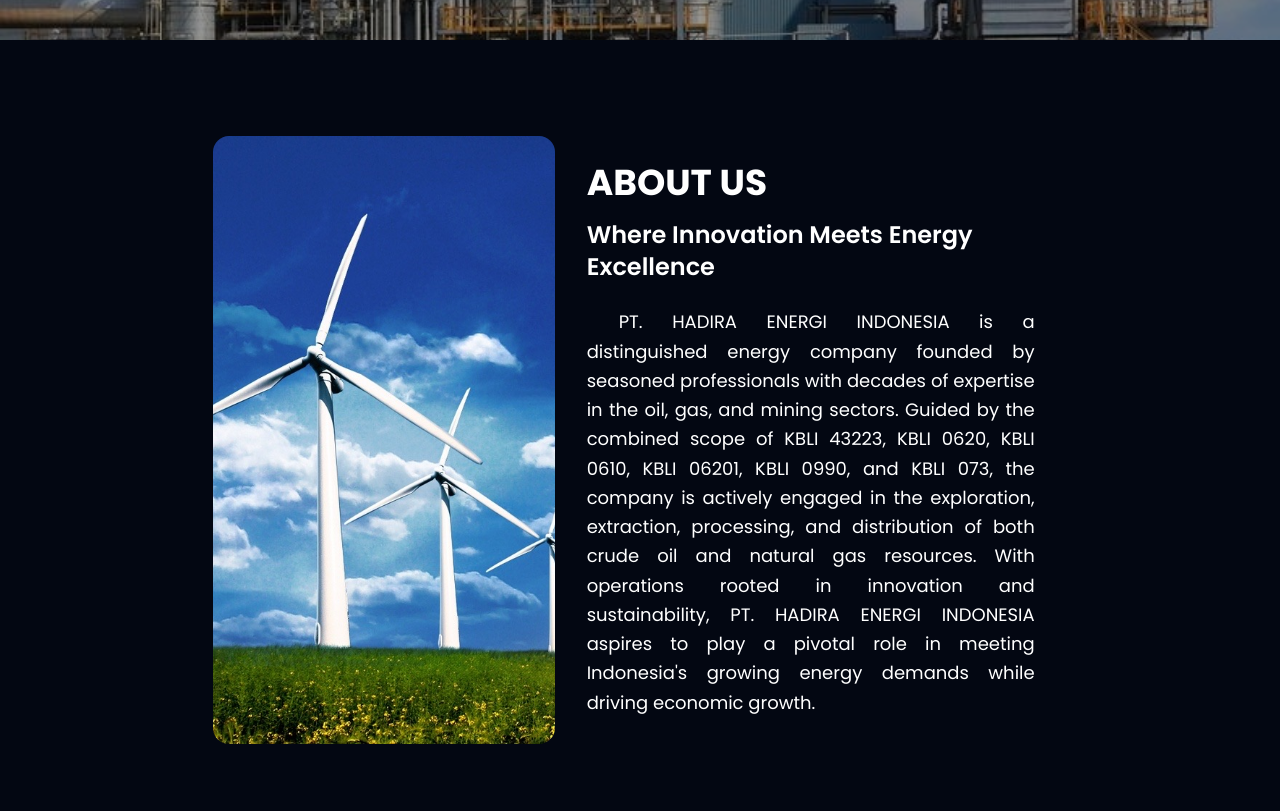
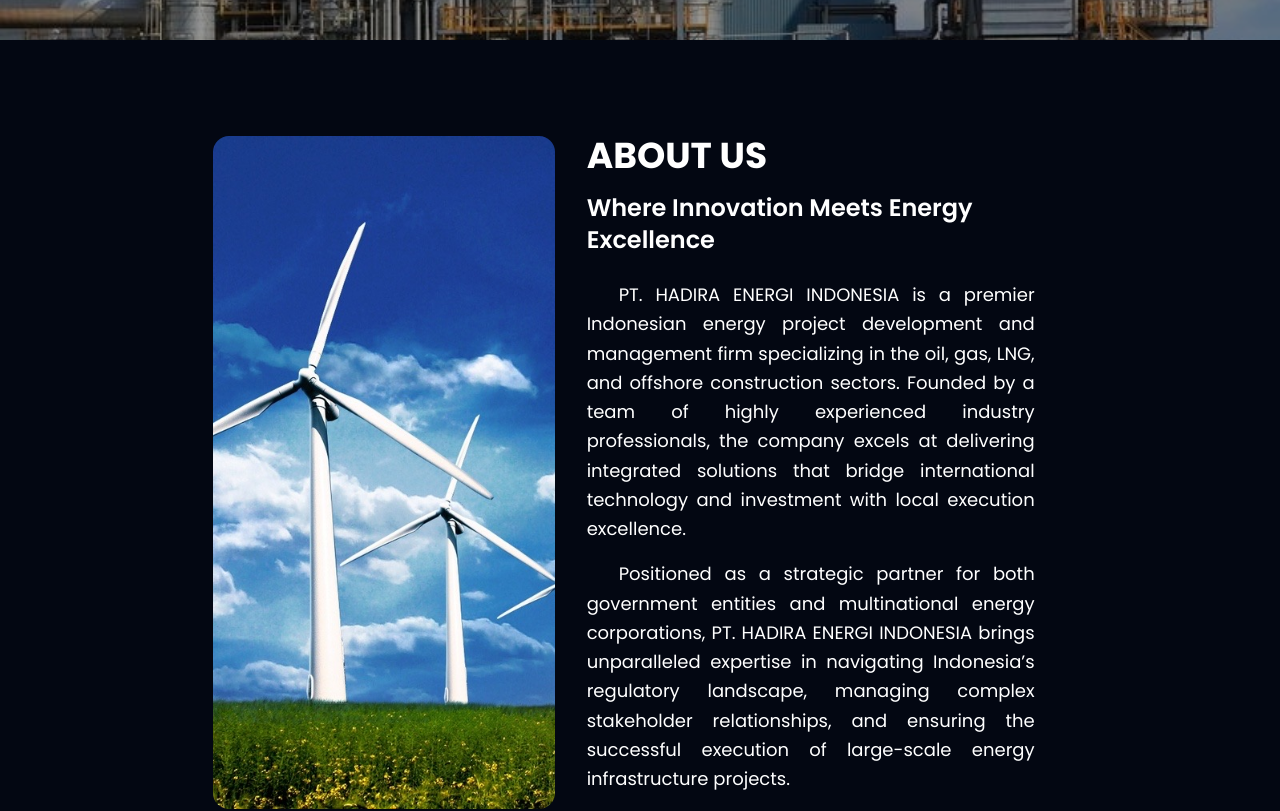
Before and after one commit to Firosmalik000/handira-minergi-nusantara, a Next.js app: page / in a window 1280 px wide. Shown: the part 760-1571 px from the top of the page. Built offline with nearby package versions, Linux system fonts and the light colour scheme.

Commit message:
Update About.tsx

```diff
--- a/src/section/About.tsx
+++ b/src/section/About.tsx
@@ -9,29 +9,41 @@
 
   const content = {
 		en: {
-      title: 'ABOUT US',
-      tag: 'Where Innovation Meets Energy Excellence',
-      description: `PT. HADIRA ENERGI INDONESIA is a distinguished energy company founded by seasoned professionals with decades of expertise in the oil, gas, and mining sectors. Guided by the combined scope of KBLI 43223, KBLI 0620, KBLI 0610, KBLI 06201, KBLI 0990, and KBLI 073, the company is actively engaged in the exploration, extraction, processing, and distribution of both crude oil and natural gas resources. With operations rooted in innovation and sustainability, PT. HADIRA ENERGI INDONESIA aspires to play a pivotal role in meeting Indonesia's growing energy demands while driving economic growth.`,
+			title: "ABOUT US",
+			tag: "Where Innovation Meets Energy Excellence",
+			description: `PT. HADIRA ENERGI INDONESIA is a premier Indonesian energy project development and management firm specializing in the oil, gas, LNG, and offshore construction sectors. Founded by a team of highly experienced industry professionals, the company excels at delivering integrated solutions that bridge international technology and investment with local execution excellence.
+
+Positioned as a strategic partner for both government entities and multinational energy corporations, PT. HADIRA ENERGI INDONESIA brings unparalleled expertise in navigating Indonesia’s regulatory landscape, managing complex stakeholder relationships, and ensuring the successful execution of large-scale energy infrastructure projects.`,
 		},
 		id: {
-      title: 'TENTANG KAMI',
-      tag: 'Ketika Inovasi Bertemu Keunggulan Energi',
-      description: `PT. HADIRA ENERGI INDONESIA merupakan perusahaan energi terkemuka yang didirikan oleh para profesional berpengalaman dengan pengalaman puluhan tahun di sektor minyak, gas, dan pertambangan. Dipandu oleh cakupan gabungan KBLI 43223, KBLI 0620, KBLI 0610, KBLI 06201, KBLI 0990, dan KBLI 073, perusahaan ini secara aktif terlibat dalam eksplorasi, ekstraksi, pemrosesan, dan distribusi sumber daya minyak mentah dan gas alam. Dengan operasi yang berakar pada inovasi dan keberlanjutan, PT. HADIRA ENERGI INDONESIA bercita-cita untuk memainkan peran penting dalam memenuhi permintaan energi Indonesia yang terus meningkat sekaligus mendorong pertumbuhan ekonomi.`,
+			title: "TENTANG KAMI",
+			tag: "Di Mana Inovasi Bertemu Keunggulan Energi",
+			description: `PT. HADIRA ENERGI INDONESIA adalah perusahaan pengembangan dan manajemen proyek energi terkemuka di Indonesia yang berspesialisasi dalam sektor minyak, gas, LNG, dan konstruksi lepas pantai. Didirikan oleh tim profesional berpengalaman di industri ini, perusahaan unggul dalam memberikan solusi terpadu yang menjembatani teknologi serta investasi internasional dengan keunggulan eksekusi lokal.
+
+Sebagai mitra strategis bagi lembaga pemerintah maupun perusahaan energi multinasional, PT. HADIRA ENERGI INDONESIA menghadirkan keahlian luar biasa dalam menavigasi regulasi di Indonesia, mengelola hubungan pemangku kepentingan yang kompleks, serta memastikan keberhasilan pelaksanaan proyek infrastruktur energi skala besar.`,
 		},
   };
 
+  const { title, tag, description } = content[language];
+  const descriptionParagraphs = description.split("\n\n");
+
   return (
-    <section id="about" className="w-full min-h-screen flex flex-col md:flex-row justify-center bg-gray-950 px-4 md:px-32 py-24 ">
-      {/* Sisi kiri: Gambar background */}
+		<section id="about" className="w-full min-h-screen flex flex-col md:flex-row justify-center bg-gray-950 px-4 md:px-32 py-24">
+			{/* Sisi kiri: Gambar */}
 			<div className="relative w-full md:w-1/3 h-[400px] md:h-auto">
 				<Image src="/14.JPG" alt="Background Image" fill className="object-cover rounded-2xl" priority />
 			</div>
 
-      {/* Sisi kanan: Konten teks */}
+			{/* Sisi kanan: Konten */}
 			<motion.div whileInView={{ opacity: 1, y: 0 }} initial={{ opacity: 0, y: -30 }} transition={{ duration: 0.8 }} className="w-full md:w-1/2 flex flex-col justify-center px-8 py-16 md:py-0 text-white relative z-20">
-        <motion.h2 className="text-2xl md:text-4xl text-center md:text-left font-bold mb-4">{content[language].title}</motion.h2>
-        <motion.h3 className="text-xl md:text-2xl font-semibold text-center md:text-left mb-6">{content[language].tag}</motion.h3>
-        <motion.p className="text-sm md:text-lg leading-relaxed indent-8 text-justify max-w-2xl">{content[language].description}</motion.p>
+				<motion.h2 className="text-2xl md:text-4xl text-center md:text-left font-bold mb-4">{title}</motion.h2>
+				<motion.h3 className="text-xl md:text-2xl font-semibold text-center md:text-left mb-6">{tag}</motion.h3>
+
+				{descriptionParagraphs.map((para, index) => (
+					<motion.p key={index} className="text-sm md:text-lg leading-relaxed indent-8 text-justify mb-4" initial={{ opacity: 0 }} whileInView={{ opacity: 1 }} transition={{ delay: 0.1 * index }}>
+						{para}
+					</motion.p>
+				))}
 			</motion.div>
 		</section>
   );
```
Lines whose indentation alone changed are shown as unchanged.
